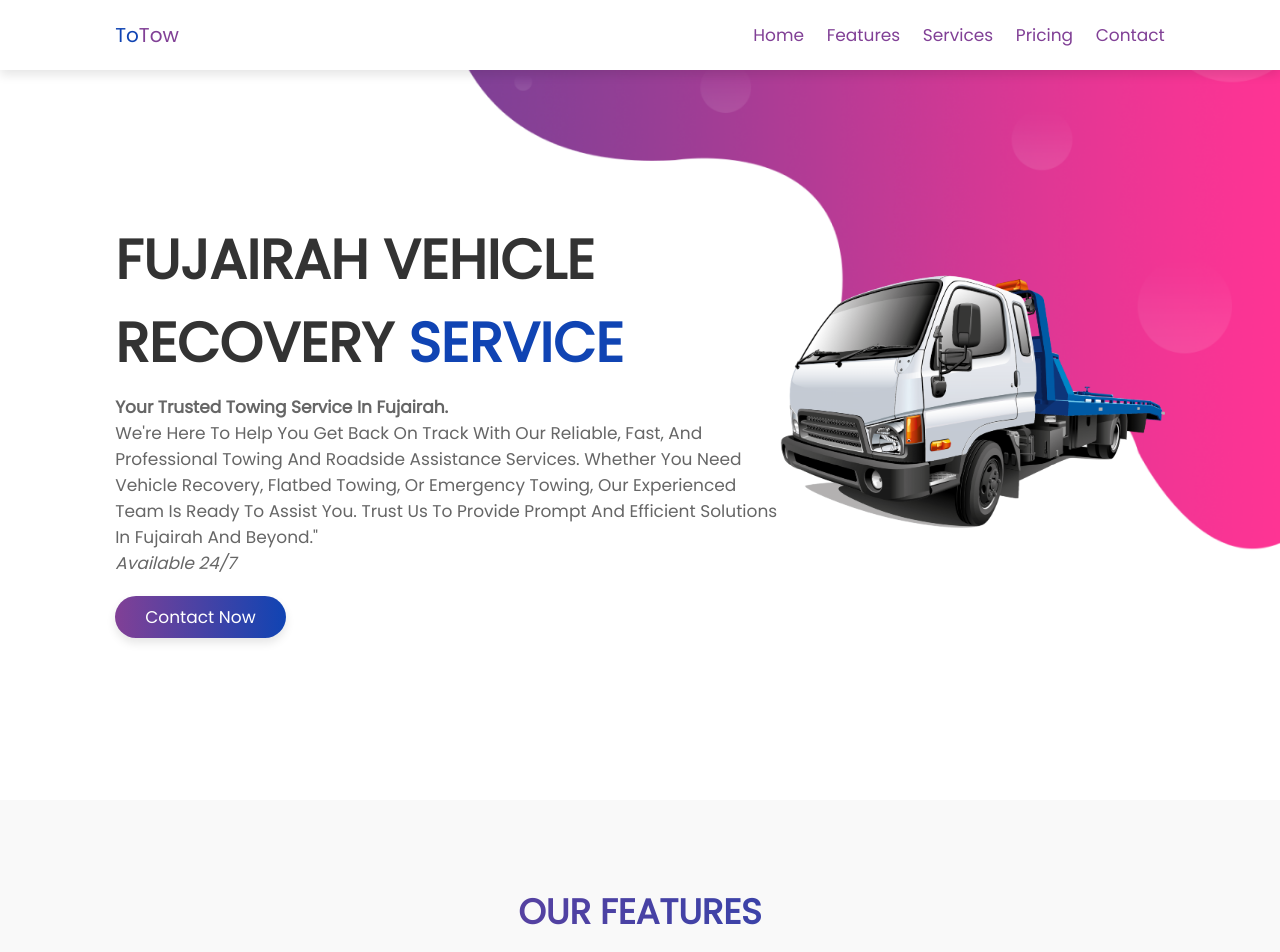
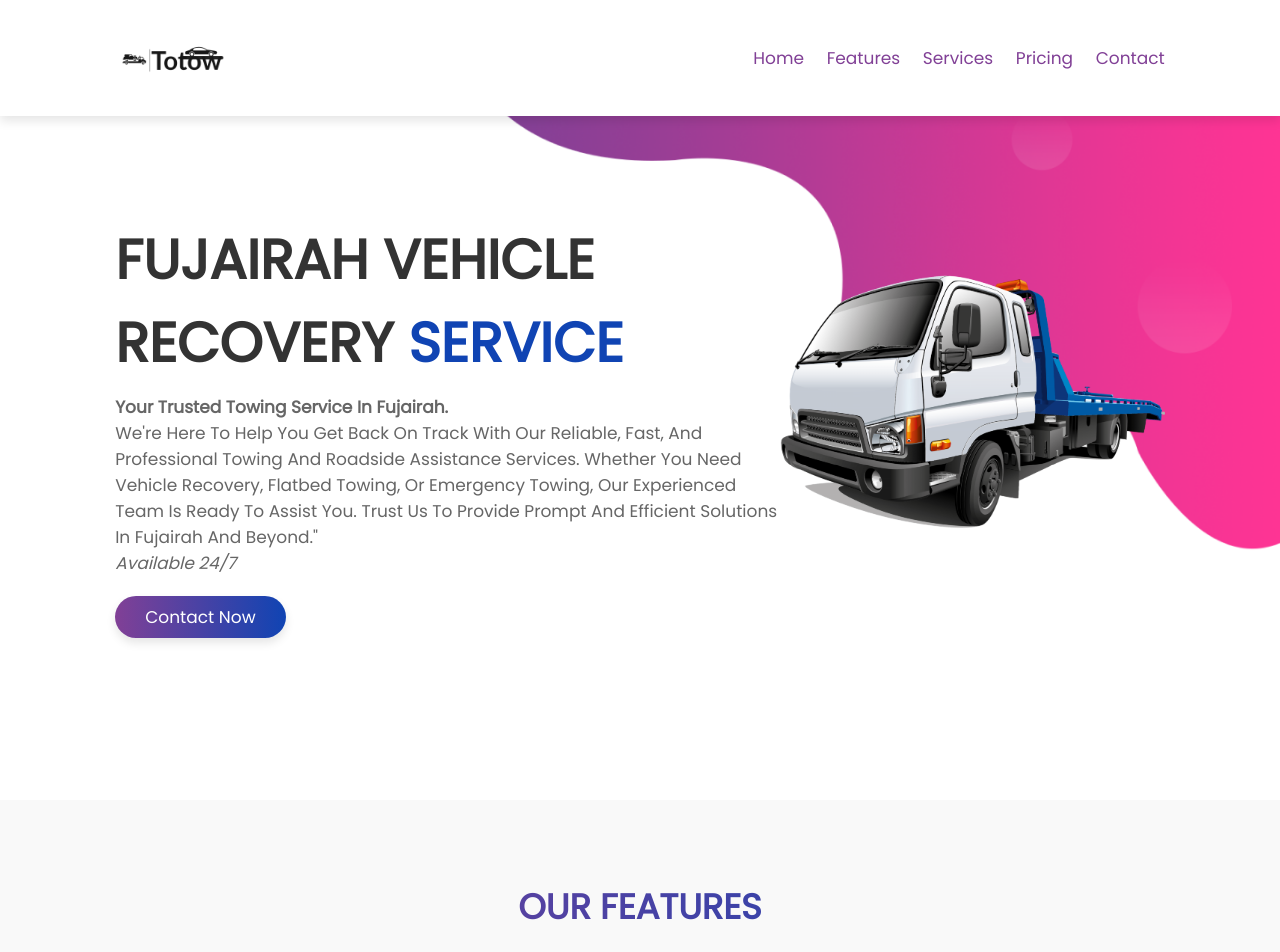
Before and after one commit to Kandamrigam/toto.github.io, a plain HTML site: page index.html in a window 1280 px wide. Shown: the top 952 px of the page. Drawn offline with Linux system fonts and the light colour scheme.

Commit message:
logo
logo

```diff
--- a/css/style.css
+++ b/css/style.css
@@ -61,8 +61,8 @@ section{
     background-clip: text;
     font-size: 3.5rem;
     text-transform: uppercase;
-    padding:1rem;
-    padding-bottom: 3rem;
+    padding:0.5rem;
+    padding-bottom: 2rem;
 }
 
 header{
@@ -71,7 +71,7 @@ header{
     width:100%;
     background:#fff;
     box-shadow: 0 .5rem 1rem rgba(0,0,0,.1);
-    padding:2rem 9%;
+    padding:0.3rem 9%;
     display: flex;
     align-items: center;
     justify-content: space-between;
@@ -81,8 +81,17 @@ header{
 header .logo{
     font-size: 2rem;
     color:var(--purple);
+
 }
+.logo-container{
+    display:flex;
+}
+.logo-container img{
+    width: 110px;
+    height: 110px;
+    display:flex;
 
+}
 header .logo span{
     color:var(--pink);
 }
--- a/index.html
+++ b/index.html
@@ -18,7 +18,7 @@
 
 <header>
 
-    <a href="#" class="logo"><span>To</span>Tow</a>
+   <div class="logo-container"> <a href="#" class="logo"><img src="images/Totow-1.png"alt='image'/></a></div>
 
     <input type="checkbox" id="menu-bar">
     <label for="menu-bar" class="fas fa-bars"></label>
```
Also changed, not shown: images/Totow-1.png (added).
